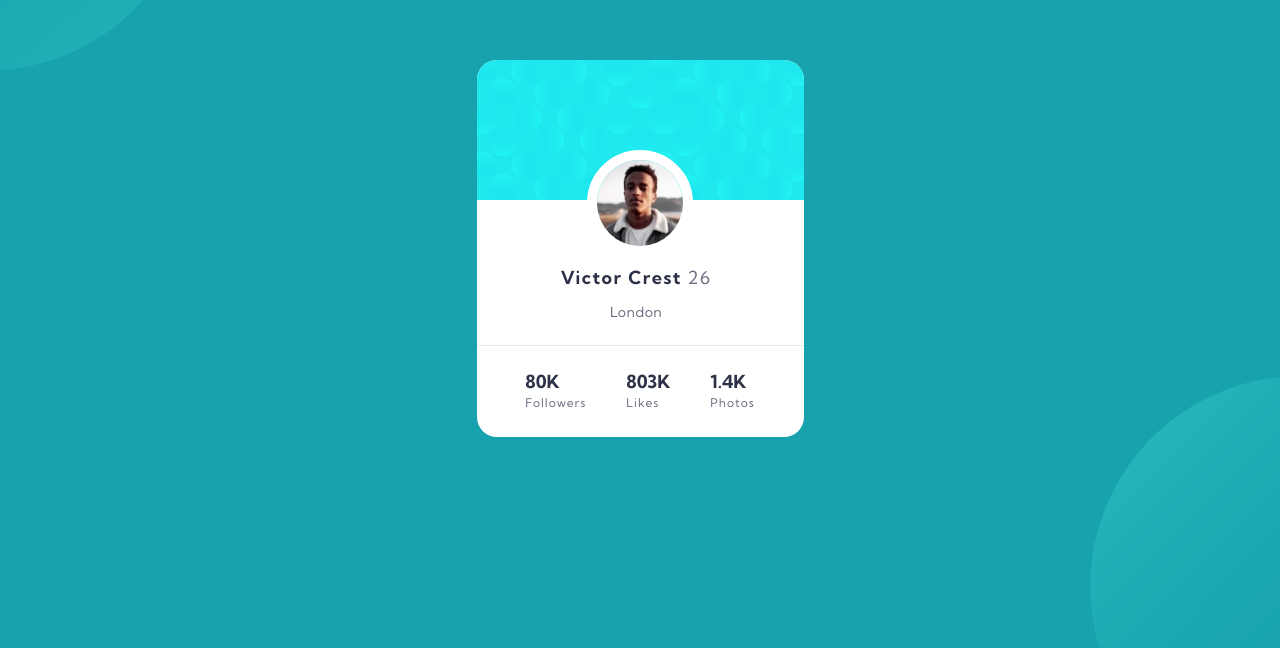
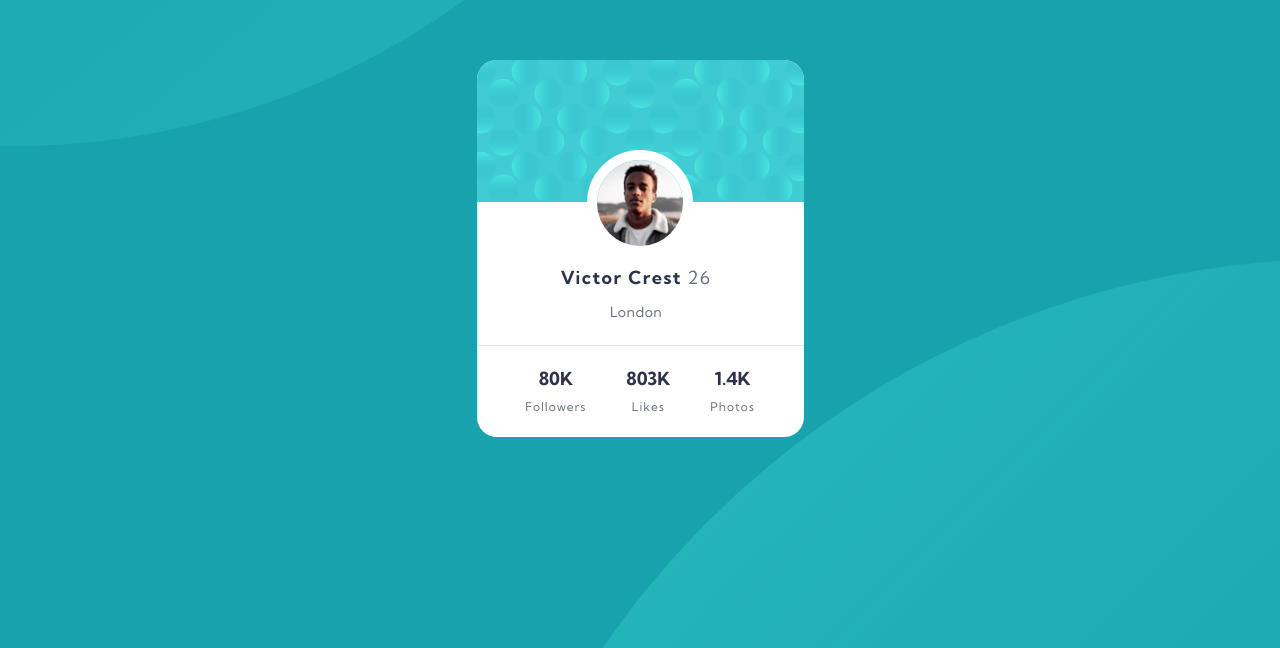
Before and after one commit to rungprae/profile-card-component-main, a plain HTML site: page index.html in a window 1280 px wide. Shown: the part 152-800 px from the top of the page. Drawn offline with Linux system fonts and the light colour scheme.

Commit message:
modify background and tag

```diff
--- a/index.html
+++ b/index.html
@@ -19,35 +19,35 @@
     />
   </head>
   <body>
-    <div class="bg">
+    <div class="background">
       <div class="card">
         <!-- section1 -->
-        <div class="section1">
-          <div class="bg-card"></div>
-          <img class="im-victor" src="./images/image-victor.jpg" />
-          <div class="heading">
-            <h1 class="name">
+        <div class="card-header">
+          <div class="card-background"></div>
+          <img class="profile-picture" src="./images/image-victor.jpg" />
+          <div class="profile-info">
+            <h1 class="profile-name">
               Victor Crest
               <span style="color: hsl(227, 10%, 46%); font-weight: 400"
                 >26</span
               >
             </h1>
-            <p class="city">London</p>
+            <p class="profile-address">London</p>
           </div>
         </div>
         <!-- section2 -->
-        <div class="section2">
-          <div class="stat">
-            <h2 class="heading-stat">80K</h2>
-            <p class="p-stat">Followers</p>
+        <div class="card-footer">
+          <div class="stats">
+            <h2 class="stats-count">80K</h2>
+            <p class="stats-type">Followers</p>
           </div>
-          <div class="stat">
-            <h2 class="heading-stat">803K</h2>
-            <p class="p-stat">Likes</p>
+          <div class="stats">
+            <h2 class="stats-count">803K</h2>
+            <p class="stats-type">Likes</p>
           </div>
-          <div class="stat">
-            <h2 class="heading-stat">1.4K</h2>
-            <p class="p-stat">Photos</p>
+          <div class="stats">
+            <h2 class="stats-count">1.4K</h2>
+            <p class="stats-type">Photos</p>
           </div>
         </div>
       </div>
--- a/style.css
+++ b/style.css
@@ -3,7 +3,7 @@
 }
 html,
 body,
-.bg {
+.background {
   margin: 0;
   min-height: 100vh;
   max-width: 100vw;
@@ -15,65 +15,68 @@ body,
 body {
   background: #18a2ad;
 }
-.bg {
+.background {
   display: flex;
   align-items: center;
   justify-content: center;
 }
-.bg:after {
+.background:before {
   content: "";
   display: block;
   background-image: url(./images/bg-pattern-bottom.svg);
-  width: 210px;
-  height: 292px;
+  width: 60%;
+  height: 50%;
+  background-repeat: no-repeat;
+  background-size: 200%;
+  transform: rotate(185deg);
+  transform-origin: center;
+  position: absolute;
+  top: -70px;
+  left: -35px;
+  z-index: -2;
+  opacity: 0.6;
+}
+.background:after {
+  content: "";
+  display: block;
+  background-image: url(./images/bg-pattern-bottom.svg);
+  width: 70%;
+  height: 60%;
+  background-repeat: no-repeat;
   background-size: 200%;
   transform: rotate(-360deg);
   transform-origin: center;
   position: absolute;
-  bottom: -20px;
-  right: -20px;
+  bottom: -90px;
+  right: -60px;
   z-index: -2;
   opacity: 0.8;
 }
-.bg:before {
-  content: "";
-  display: block;
-  background-image: url(./images/bg-pattern-bottom.svg);
-  width: 210px;
-  height: 292px;
-  background-size: 200%;
-  transform: rotate(185deg);
-  transform-origin: center;
-  position: absolute;
-  top: -60px;
-  left: -20px;
-  z-index: -2;
-  opacity: 0.6;
-}
+
 .card {
   background-color: #ffffff;
   border-radius: 20px;
   width: 327px;
   height: 377px;
   max-width: 375px;
-  font-family: "Kumbh Sans";
+  font-family: "Kumbh Sans", sans-serif;
 }
 /* section1 */
-.section1 {
+.card-header {
   height: 286px;
   border-bottom: 0.5px solid hsl(0deg 0% 59% / 22%);
   position: relative;
 }
-.bg-card {
+.card-background {
   background-image: url(./images/bg-pattern-card.svg);
   width: 100%;
-  height: 140px;
+  height: 50%;
+  background-repeat: no-repeat;
   border-top-left-radius: 20px;
   border-top-right-radius: 20px;
-  background-color: #3dcad1;
-  background-blend-mode: overlay;
+  background-color: #40cbd3;
 }
-.im-victor {
+.profile-picture {
   position: absolute;
   top: 90px;
   left: 110px;
@@ -82,18 +85,18 @@ body {
   border-radius: 50%;
   border: 10px solid #ffffff;
 }
-.heading {
+.profile-info {
   position: absolute;
   right: 92px;
   bottom: 10px;
 }
-.name {
+.profile-name {
   font-size: 18px;
   font-weight: 700;
   color: hsl(229, 23%, 23%);
   letter-spacing: 1.5px;
 }
-.city {
+.profile-address {
   font-size: 14px;
   font-weight: 400;
   color: hsl(227, 10%, 46%);
@@ -101,20 +104,22 @@ body {
   text-align: center;
 }
 /* section2 */
-.section2 {
+.card-footer {
   display: flex;
   justify-content: center;
   align-items: center;
   gap: 40px;
-  line-height: 0.5;
   height: 89px;
+  text-align: center;
 }
-.heading-stat {
+.stats-count {
   font-size: 18px;
   font-weight: 700;
   color: hsl(229, 23%, 23%);
+  margin: 0 0 9px;
 }
-.p-stat {
+.stats-type {
+  margin: 0;
   font-size: 12px;
   font-weight: 400;
   color: hsl(227, 10%, 46%);
@@ -126,30 +131,30 @@ body {
     width: 352px;
     height: 376px;
   }
-  .bg:before {
+  .background:before {
     content: "";
     display: block;
     background-image: url(./images/bg-pattern-bottom.svg);
-    width: 1080px;
-    height: 516px;
+    width: 52%;
+    height: 62%;
+    background-repeat: no-repeat;
     background-size: 100%;
     position: absolute;
-    top: -50px;
-    left: -360px;
     z-index: -2;
-    opacity: 0.7;
+    opacity: 0.5;
   }
-  .bg:after {
+  .background:after {
     content: "";
     display: block;
     background-image: url(./images/bg-pattern-bottom.svg);
-    width: 1080px;
-    height: 516px;
+    width: 70%;
+    height: 60%;
+    background-repeat: no-repeat;
     background-size: 100%;
     position: absolute;
     bottom: -120px;
     right: -200px;
     z-index: -2;
-    opacity: 0.7;
+    opacity: 0.5;
   }
 }
```
